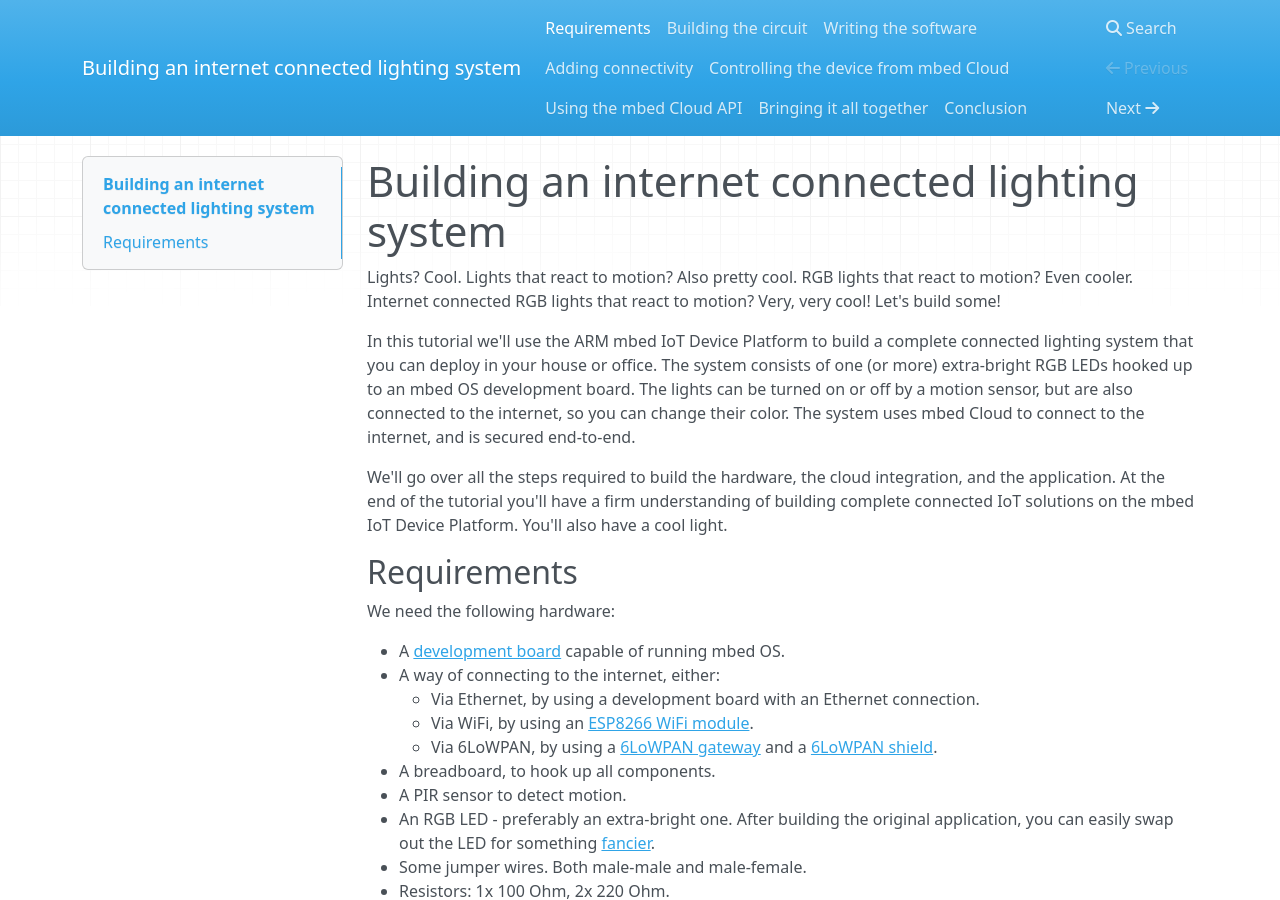
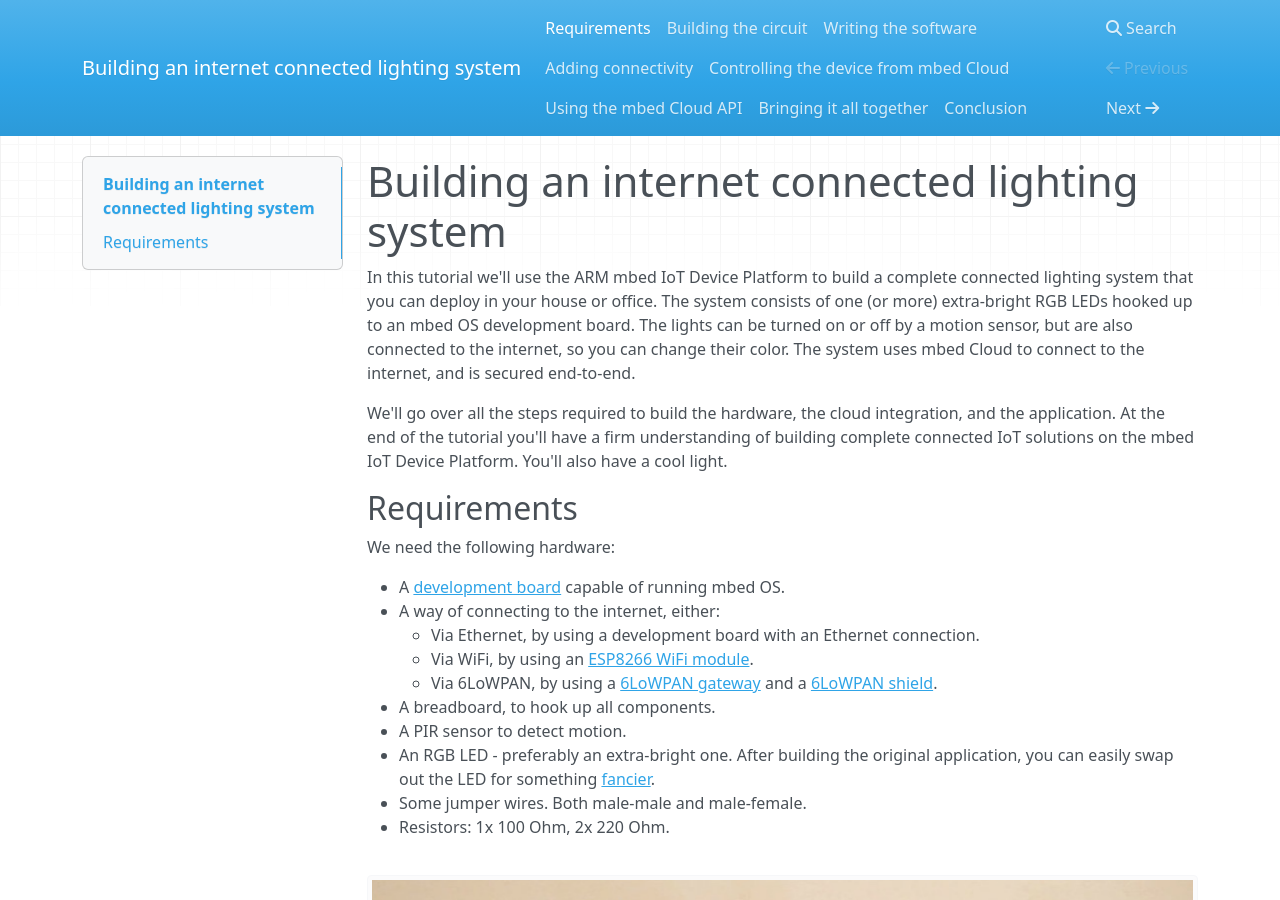
Before and after one commit to PelionIoT/connected-lights-cloud, an MkDocs documentation site: the page built from docs/index.md, in a window 1280 px wide and 900 px high. Built offline with MkDocs 1.6.1, drawn with Linux system fonts in a browser that asks for light colours; nearby versions of some CDN libraries; old or Windows-style settings are respelled for this version of MkDocs.

Commit message:
Remove first paragraph from index

```diff
--- a/docs/index.md
+++ b/docs/index.md
@@ -1,6 +1,4 @@
 # Building an internet connected lighting system
-
-Lights? Cool. Lights that react to motion? Also pretty cool. RGB lights that react to motion? Even cooler. Internet connected RGB lights that react to motion? Very, very cool! Let's build some!
 
 In this tutorial we'll use the ARM mbed IoT Device Platform to build a complete connected lighting system that you can deploy in your house or office. The system consists of one (or more) extra-bright RGB LEDs hooked up to an mbed OS development board. The lights can be turned on or off by a motion sensor, but are also connected to the internet, so you can change their color. The system uses mbed Cloud to connect to the internet, and is secured end-to-end.
 
```
